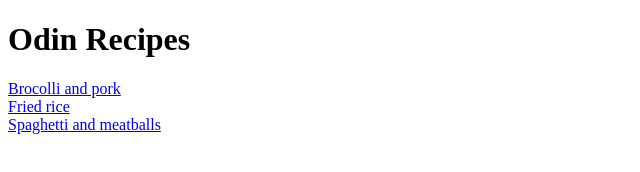
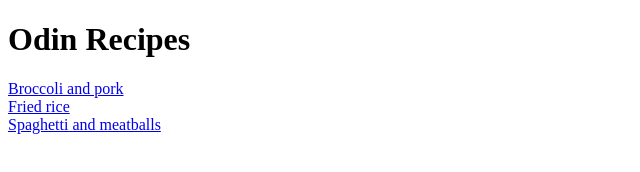
Before and after one commit to pykm05/odin-recipes, a plain HTML site: page index.html in a window 1280 px wide. Shown: the full height of the page, 0-640 px from the left. Drawn offline with Linux system fonts and the light colour scheme.

Commit message:
Fixed spelling mistake in index.html

```diff
--- a/index.html
+++ b/index.html
@@ -8,7 +8,7 @@
 
 <body>
     <h1>Odin Recipes</h1>
-    <a href="recipes/broccoli-pork.html">Brocolli and pork</a>
+    <a href="recipes/broccoli-pork.html">Broccoli and pork</a>
     <br />
     <a href="recipes/fried-rice.html">Fried rice</a>
     <br />
```
